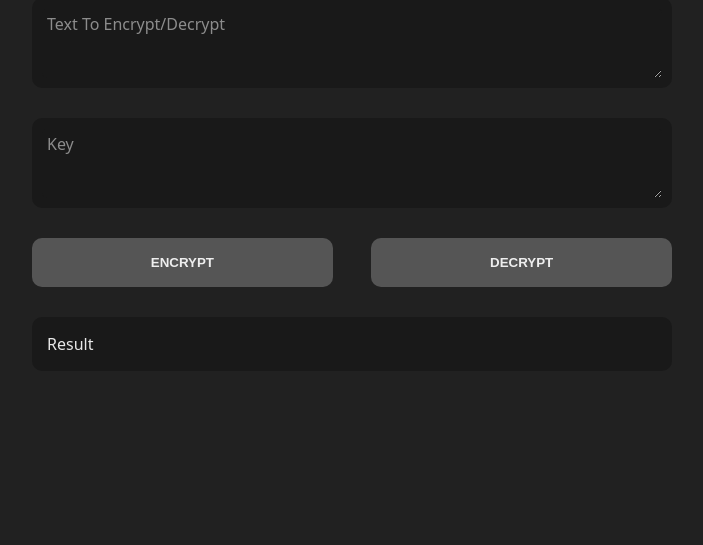
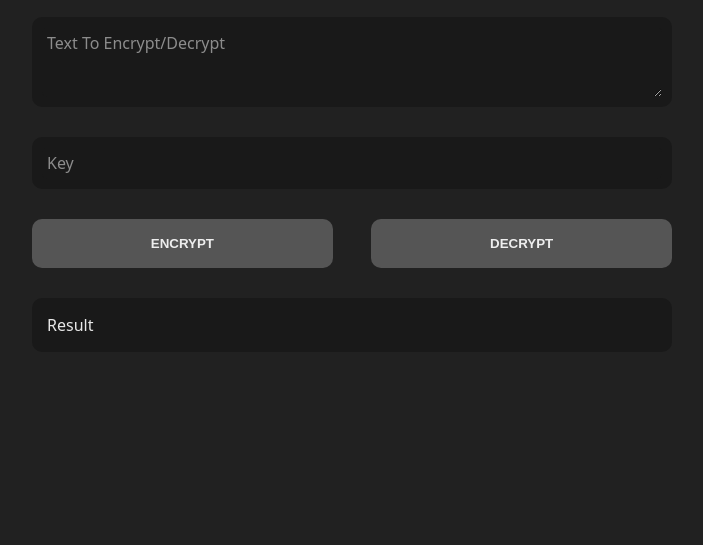
Before and after one commit to AndresGR00/encryptor, a website built with Vite: page index.html in a window 1280 px wide. Shown: the part 255-800 px from the top of the page, without its empty margins (288-991 px from the left). Built offline with nearby package versions, Linux system fonts and the light colour scheme.

Commit message:
second sprint

```diff
--- a/components/buttons/button.js
+++ b/components/buttons/button.js
@@ -4,6 +4,7 @@
     const containerDiv = document.querySelector('.buttons-div');
     const button = document.createElement('button');
     button.textContent = `${name}`;
+    button.classList = `${name}`
     button.addEventListener('click', action);
 
     containerDiv.appendChild(button);
--- a/components/textInputs/textInput.css
+++ b/components/textInputs/textInput.css
@@ -38,3 +38,25 @@
     border: none;
     outline: none;
 }
+
+.input-div input{
+    background-color: rgb(25, 25, 25);
+    font-family: system-ui, Helvetica, Arial, sans-serif;
+    padding: 5px;
+    border: none;
+    font-size: 16px;
+    border-radius: 5px;
+    color: rgba(255, 255, 255, 0.90);
+    resize: vertical;
+    max-height: 70px;
+}
+.input-div input::placeholder{
+    color: rgba(255, 255, 255, 0.50);
+    font-size: 16px;
+    font-family: system-ui, Helvetica, Arial, sans-serif;
+    text-transform: capitalize;
+}
+.input-div input:focus{
+    border: none;
+    outline: none;
+}
--- a/components/textInputs/textInput.js
+++ b/components/textInputs/textInput.js
@@ -1,15 +1,19 @@
-import './textInput.css';
+import "./textInput.css";
 
-export const TextInput = (field, id) => {
-    const containerDiv = document.querySelector('.inputs-div');
+export const TextInput = (field, id, inputType) => {
+  const containerDiv = document.querySelector(".inputs-div");
 
-    const inputDiv = document.createElement('div');
-    inputDiv.classList = 'input-div';
+  const inputDiv = document.createElement("div");
+  inputDiv.classList = "input-div";
 
-    const input = document.createElement('textarea');
-    input.placeholder = `${field}`
-    input.id = `${id}`;
+  const input = document.createElement(`${inputType}`);
+  input.placeholder = `${field}`;
+  input.id = `${id}`;
 
-    inputDiv.append(input);
-    containerDiv.append(inputDiv)
-}
+  if (input.id === "key") {
+    input.type = "password";
+  }
+
+  inputDiv.append(input);
+  containerDiv.append(inputDiv);
+};
--- a/main.js
+++ b/main.js
@@ -7,14 +7,13 @@
 import { encrypt } from "./data/buttonsFunctions/encrypt";
 import "./style.css";
 
-
 const printMain = () => {
-    Main();
-    TextInput('Text to encrypt/decrypt', 'text');
-    TextInput('Key','key');
-    Button('encrypt', encrypt);
-    Button('decrypt', decrypt);
-    Output();
+  Main();
+  TextInput("Text to encrypt/decrypt", "text", "textarea");
+  TextInput("Key", "key", "input");
+  Button("encrypt", encrypt);
+  Button("decrypt", decrypt);
+  Output();
 };
 
 Header();
```
